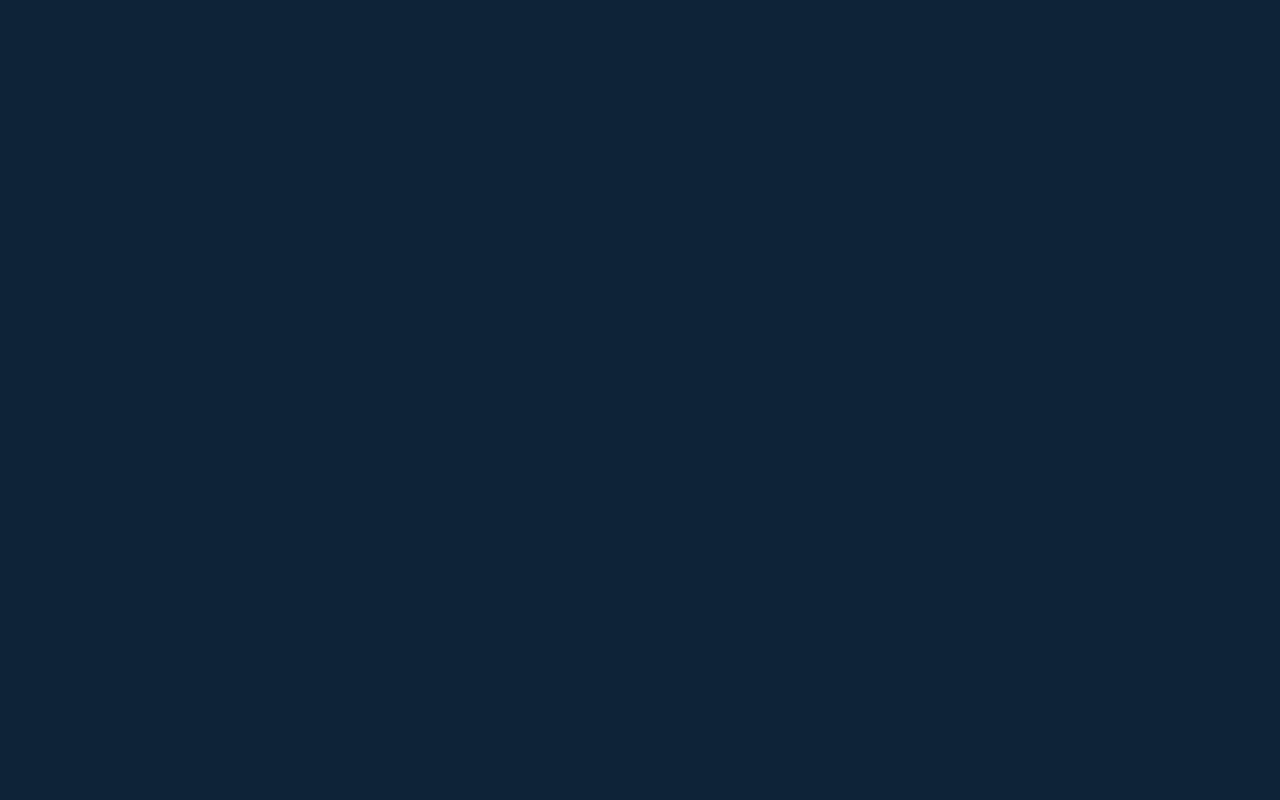
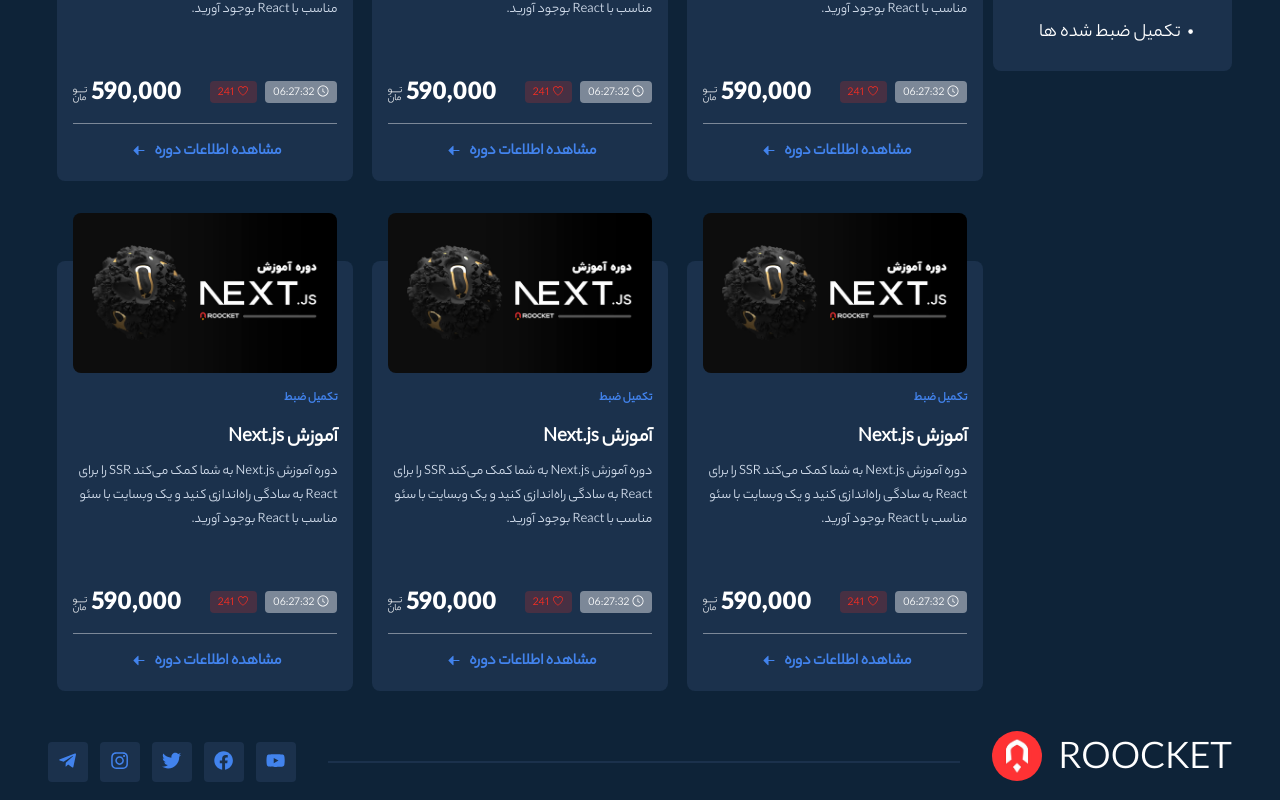
Before and after one commit to mosalehkamali/roocket, a Next.js app: page /series in a window 1280 px wide. Shown: the part 1280-2080 px from the top of the page. Before the commit the page ends 927 px from the top, so only its background shows below. Built offline with nearby package versions, Linux system fonts and the light colour scheme; no server answers.

Commit message:
update series page

```diff
--- a/src/app/series/page.js
+++ b/src/app/series/page.js
@@ -1,13 +1,16 @@
 import Navbar from "@/components/modules/navbar/Navbar";
+import Courses from "@/components/templates/series/courses/Courses";
 import Roadmaps from "@/components/templates/index/roadmaps/Roadmaps";
 import React from "react";
+import Footer from "@/components/modules/footer/Footer";
 
 function series() {
   return (
     <>
       <Navbar />
       <Roadmaps />
-
+      <Courses/>
+      <Footer/>
     </>
   );
 }
```
